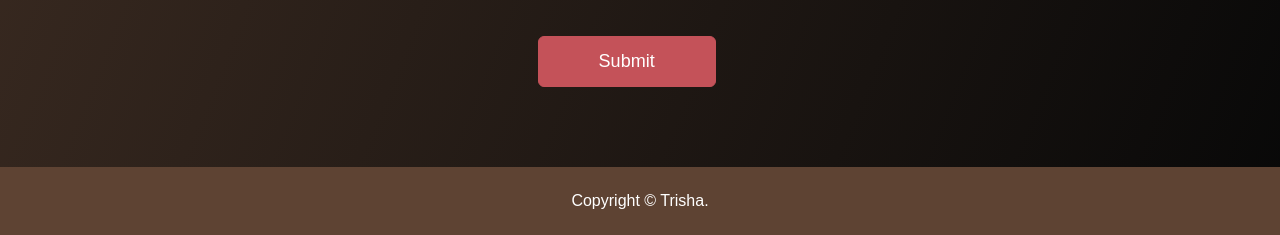
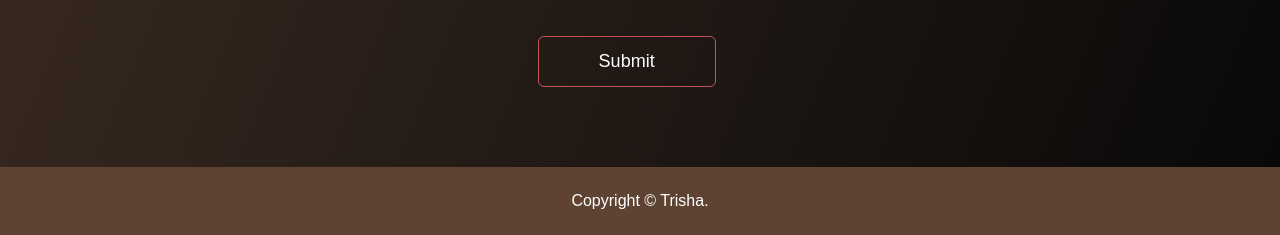
Before and after one commit to llamarocious/aboutme, a plain HTML site: page index.html in a window 1280 px wide. Shown: the part 2950-3185 px from the top of the page. Drawn offline with Linux system fonts and the light colour scheme.

Commit message:
style.css

```diff
--- a/style.css
+++ b/style.css
@@ -248,7 +248,7 @@ nav ul li a:hover::after {
 .music:hover .layer {
     height: 75%;
 }
-.btn {
+.btn2 {
     display: block;
     margin: 50px auto;
     width: fit-content;
@@ -258,8 +258,9 @@ nav ul li a:hover::after {
     color: white;
     transition: background 0.5s;
 }
-.btn:hover {
+.btn2:hover {
     background: #C45259;
+
 }
 
 /* ---------contact---------- */
@@ -294,6 +295,9 @@ nav ul li a:hover::after {
 }
 .btn.btn2 {
     display: inline-block;
+    background: none;
+}
+.btn.btn2:hover {
     background: #C45259;
 }
 .contact-right form {
```
